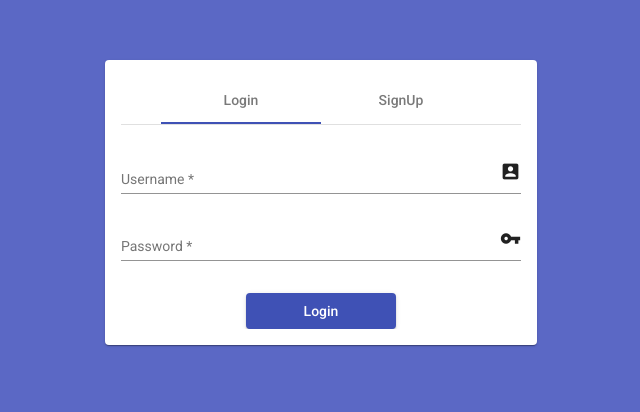
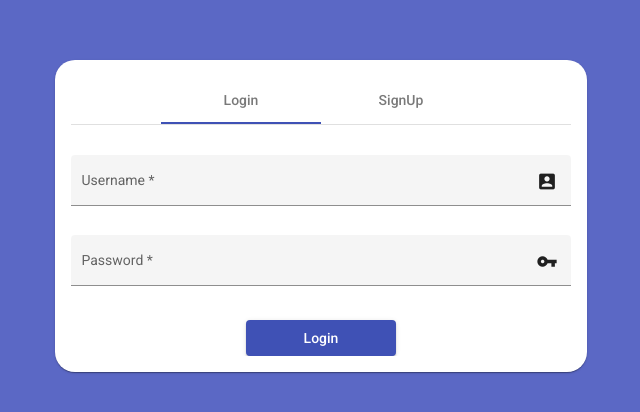
Before and after one commit to albuana/share-pictures-app, an Angular app in the folder frontend/: page / in a window 1280 px wide. Shown: the part 132-544 px from the top of the page, without its empty margins (319-959 px from the left). Built offline with nearby package versions, Linux system fonts and the light colour scheme; no server answers.

Commit message:
login done - falta verificar user caracteres

```diff
--- a/frontend/src/app/login/login.component.css
+++ b/frontend/src/app/login/login.component.css
@@ -1,5 +1,10 @@
-.example-card {
-  max-width: 400px;
+.mat-card {
+  transition: box-shadow 280ms cubic-bezier(0.4, 0, 0.2, 1);
+  display: block;
+  position: relative;
+  padding: 16px;
+  border-radius: 20px;
+  max-width: 500px;
 }
 
 
@@ -28,5 +33,4 @@
 .botaoLR {
   margin-top: 15px;
   width: 150px;
-
 }
--- a/frontend/src/app/login/login.component.html
+++ b/frontend/src/app/login/login.component.html
@@ -3,15 +3,18 @@
     <mat-tab-group mat-align-tabs="center">
       <mat-tab label="Login">
 
-        <mat-form-field class="example-full-width formfield">
-          <mat-label>Username</mat-label>
-          <input required type="email" matInput placeholder="Username" value="" [(ngModel)]="log_username">
+        <mat-form-field class="example-full-width formfield" appearance="fill">
+          <mat-label matSuffix>Username</mat-label>
+          <input matInput placeholder="Username" [(ngModel)]="log_username" required>
+          <mat-error *ngIf="username.invalid">{{getErrorMessage()}}</mat-error>
           <mat-icon matSuffix>account_box</mat-icon>
         </mat-form-field>
 
-        <mat-form-field class="example-full-width formfield">
+        <mat-form-field class="example-full-width formfield" appearance="fill">
           <mat-label>Password</mat-label>
-          <input required type="password" matInput placeholder="Password" value="" [(ngModel)]="log_password">
+          <input matInput #input type="password" placeholder="" value="Password" [(ngModel)]="log_password" required>
+          <!-- <mat-hint align="end">{{input.value?.length || 8}}/100</mat-hint> -->
+          <mat-error *ngIf="input">{{getErrorMessage2()}}</mat-error>
           <mat-icon matSuffix>vpn_key</mat-icon>
         </mat-form-field>
 
@@ -20,14 +23,14 @@
       </mat-tab>
       <mat-tab label="SignUp">
 
-        <mat-form-field class="example-full-width formfield formfield">
+        <mat-form-field class="example-full-width formfield formfield" hintLabel="O seu username tem de conter 3 ou mais carateres dos quais só podem ser letras ou algarismos." appearance="fill">
           <mat-label matSuffix>Username</mat-label>
-          <input required type="email" matInput placeholder="" value="Username" [(ngModel)]="reg_username">
+          <input required type="username" matInput placeholder="" value="Username" [(ngModel)]="reg_username">
           <mat-icon matSuffix>account_box</mat-icon>
         </mat-form-field>
 
-        <mat-form-field class="example-full-width">
-          <mat-label matSuffix>Password</mat-label>
+        <mat-form-field class="example-full-width"hintLabel="A sua palavra-passe tem de conter 8 ou mais carateres, uma letra maiúscula, uma minúscula e um numero." appearance="fill">
+          <mat-label>Password</mat-label>
           <input required type="password" matInput placeholder="" value="Password" [(ngModel)]="reg_password">
           <mat-icon matSuffix>vpn_key</mat-icon>
         </mat-form-field>
--- a/frontend/src/app/login/login.component.ts
+++ b/frontend/src/app/login/login.component.ts
@@ -1,7 +1,8 @@
 import { Component, OnInit } from '@angular/core';
 import { UserService } from '../user.service'
 import { User } from '../user';
-import { Router,NavigationExtras } from '@angular/router'
+import { Router, NavigationExtras } from '@angular/router'
+import {FormControl, Validators} from '@angular/forms';
 
 
 @Component({
@@ -35,36 +36,20 @@ export class LoginComponent implements OnInit {
   }
 
   SignUp() {
-    let flag = true;
+    // let flag = this.userVerify();
+    // let flag2 = this.passVerify();
 
-    if(this.reg_username.length < 3){
-      alert("O username que escolheu tem de ter pelo menos 3 alagrismos");
-      flag = false;
-    }
-
-    if(this.reg_password.length < 8){
-      alert("A password tem de ter 8 ou mais caracteres");
-      flag = false;
-    }
-
-    for (let i = 0; i < this.users.length; i++) {
-      if (this.users[i].nickname == this.reg_username) {
-          alert("O username que escolheu ja está a ser utilizado");
-          flag = false;
-      }
-    }
-
-    if(flag){
+    if(this.userVerify() == true && this.passVerify() == true){
       this.user.password = this.reg_password;
       this.user.nickname = this.reg_username;
-      this.userService.addUser( {nickname: this.user.nickname, password: this.user.password} as User)
-      .subscribe(user => {
-        this.users.push(user);
-      });
+      this.userService.addUser({ nickname: this.user.nickname, password: this.user.password } as User)
+        .subscribe((user: User) => {
+          this.users.push(user);
+        });
 
-      this.Router.navigate(['/wall'], {state: {nickname:this.user.nickname}});
+      this.Router.navigate(['/wall'], { state: { nickname: this.user.nickname } });
     }
-
+    this.Router.navigate(['/login']);
   }
 
   login() {
@@ -74,18 +59,18 @@ export class LoginComponent implements OnInit {
       if (this.users[i].nickname == this.log_username) {
         if (this.users[i].password == this.log_password) {
           flag = true;
-          alert("O Utilizador autenticou com sucesso");
-          //Em caso de sucesso na autenticação o utilizador deve ser levado para um ecrã
-          //que mostra as fotografias que carregou para a plataforma no passado, ou, se não tiver carregado nenhuma,
+          alert("O Utilizador autenticou-se com sucesso.");
+          //Em caso de sucesso na autenticação o utilizador deve ser levado para um ecrã que mostra as
+          //fotografias que carregou para a plataforma no passado, ou, se não tiver carregado nenhuma,
           //para o ecrã com as fotografias mais recentes na plataforma
-          this.Router.navigate(['/wall'], {state: {nickname:this.user.nickname}});
+          this.Router.navigate(['/wall'], { state: { nickname: this.user.nickname } });
         }
       }
     }
 
     //Em caso de falha na autenticação, a mensagem de erro não deve permitir saber se o nickname existe no sistema
     if (!flag)
-      alert("Os dados do login estão incorretos. Por favor, tente novamente.");
+      alert("Os dados de login estão incorretos. Por favor, tente novamente.");
   }
 
   getUsers(): void {
@@ -95,4 +80,101 @@ export class LoginComponent implements OnInit {
       })
   }
 
+  passVerify(): boolean {
+    let flagLen = true;
+    let flagUper = false;
+    let flagN = false;
+    let flagLower = false;
+
+
+    if (this.reg_password.length < 8) {
+      flagLen = false;
+    }
+
+    for(let i = 0; i < this.reg_password.length; i++){
+      if( /[A-Z]/.test(this.reg_password.charAt(i))){
+        console.log("Uper");
+        flagUper = true;
+      }
+
+      if( /[a-z]/.test(this.reg_password.charAt(i))){
+        console.log("lowe");
+        flagLower = true;
+      }
+
+      if( /[0-9]/.test(this.reg_password.charAt(i))){
+        console.log("num");
+        flagN = true;
+      }
+    }
+
+    if(!flagLen){
+      alert("A password deve ter 8 ou mais carateres");
+      return false;
+    }
+
+    if(!flagLower){
+      alert("A password deve ter 1 ou mais caracteres minusculos");
+      return false;
+    }
+
+    if(!flagUper){
+      alert("A password deve ter 1 ou mais caracteres maiusculos");
+      return false;
+    }
+
+    if(!flagN){
+      alert("A password deve ter 1 ou mais caracteres algarismos");
+      return false;
+    }
+
+    // if(!flagLen || !flagLower || ! flagN || !flagUper){
+    //   return false;
+    // }
+    return true;
+  }
+
+  username = new FormControl("", [Validators.required]);
+
+  getErrorMessage() {
+    if (this.username.hasError('required')) {
+      return 'You must enter a value.';
+    }
+
+    return this.username.hasError('username') ? 'Not a valid username' : '';
+  }
+  password = new FormControl("", [
+    Validators.required
+    // Validators.pattern('^(?=.*\d)(?=.*[a-z])(?=.*[A-Z])(?!.*\s).{8,}$')
+  ]);
+
+  getErrorMessage2() {
+
+    if (this.password.hasError('required')) {
+      return 'You must enter a value.';
+    }
+    return this.password.hasError('password');
+  }
+
+  userVerify(): boolean {
+    let flag = true;
+
+    //O nickname será o nome pelo qual o utilizador é conhecido na plataforma e deve ser único e ter 3
+    //ou mais carateres (só pode ter letras ou algarismos)
+    if (this.reg_username.length < 3) {
+      alert("O username tem de ter pelo menos 3 alagrismos");
+      return false;
+    }
+
+
+    for (let i = 0; i < this.users.length; i++) {
+      //Se o utilizador tentar registar um nickname que já existe, a mensagem de erro deve indicá-lo claramente
+      if (this.users[i].nickname == this.reg_username) {
+        alert("O username " + this.reg_username +  " já está a ser utilizado. Por favor escolha outro.");
+        return false;
+      }
+    }
+    return flag;
+  }
+
 }
--- a/frontend/src/styles.css
+++ b/frontend/src/styles.css
@@ -1,4 +1,4 @@
 /* You can add global styles to this file, and also import other style files */
 
-html, body { height: 100%; }
+html, body { height: 100%; overflow: hidden; }
 body { margin: 0; font-family: Roboto, "Helvetica Neue", sans-serif; }
```
